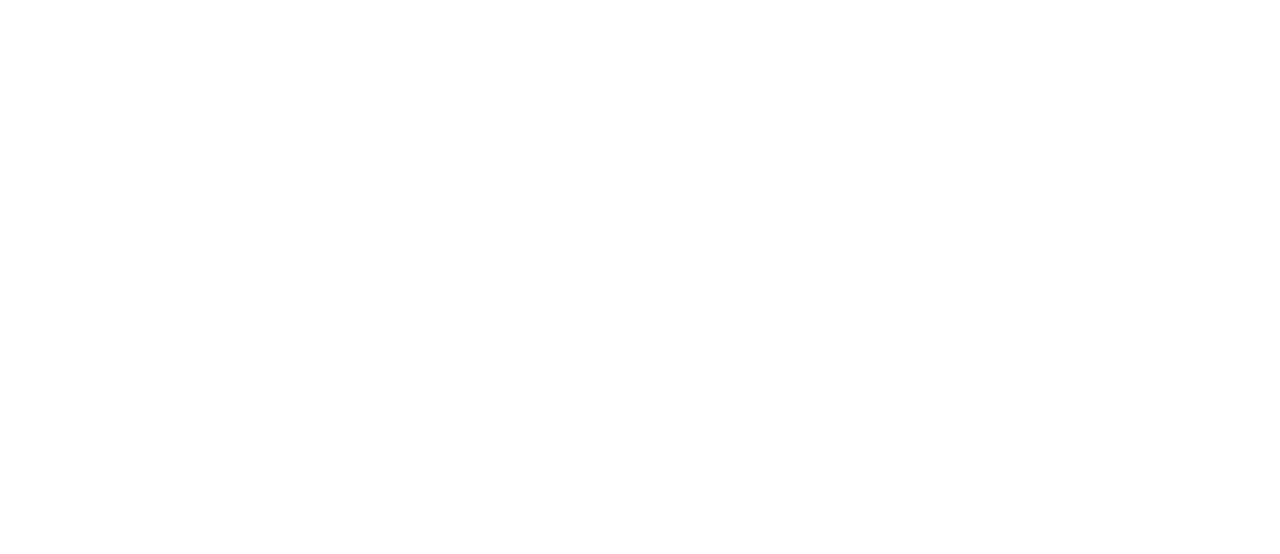
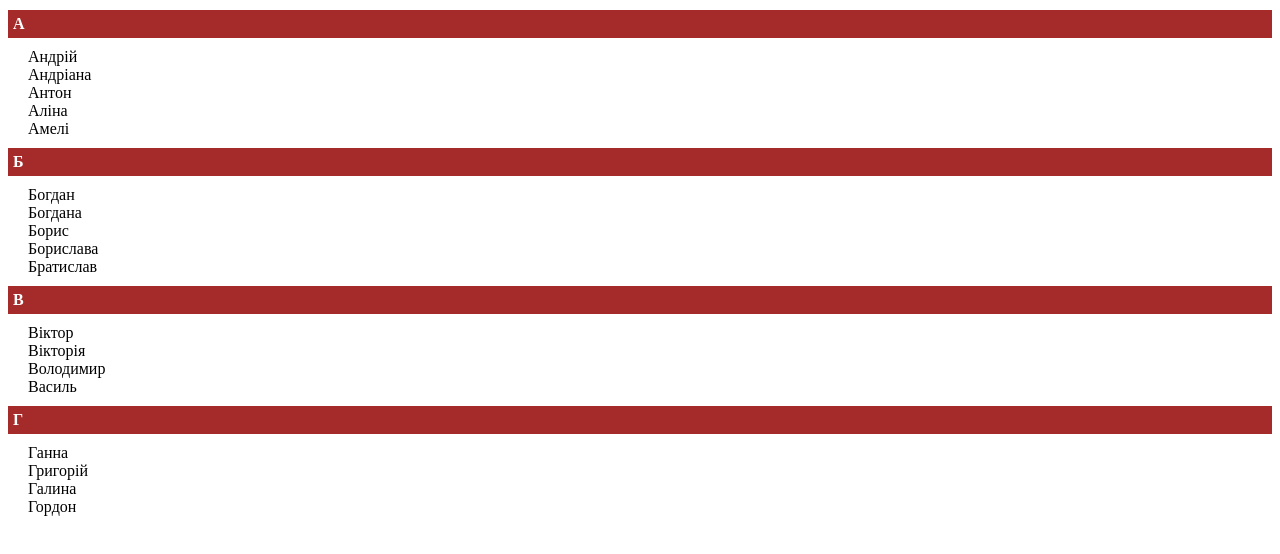
Before and after one commit to drsckarasu/mainAcademy, a plain HTML site: page lab.html in a window 1280 px wide. Shown: the top 554 px of the page. Drawn offline with Linux system fonts and the light colour scheme.

Commit message:
created list using sticky position

```diff
--- a/lab.css
+++ b/lab.css
@@ -0,0 +1,17 @@
+body{
+    height: 2000px;
+}
+.sticky {
+    position: -webkit-sticky;
+    position: sticky;
+    top: 0;
+    padding: 5px;
+    background-color: brown;
+    color: white;
+    font-weight: bold;
+    margin: 10px 0;
+}
+p{
+    margin: 0;
+    text-indent: 20px;
+}
--- a/lab.html
+++ b/lab.html
@@ -6,6 +6,35 @@
     <link rel="stylesheet" href="lab.css">
 </head>
 <body>
-
+    <div class="sticky">А</div>
+    <div>
+        <p>Андрій</p>
+        <p>Андріана</p>
+        <p>Антон</p>
+        <p>Аліна</p>
+        <p>Амелі</p>
+    </div>
+    <div class="sticky">Б</div>
+    <div>
+        <p>Богдан</p>
+        <p>Богдана</p>
+        <p>Борис</p>
+        <p>Борислава</p>
+        <p>Братислав</p>
+    </div>
+    <div class="sticky">В</div>
+    <div>
+        <p>Віктор</p>
+        <p>Вікторія</p>
+        <p>Володимир</p>
+        <p>Василь</p>
+    </div>
+    <div class="sticky">Г</div>
+    <div>
+        <p>Ганна</p>
+        <p>Григорій</p>
+        <p>Галина</p>
+        <p>Гордон</p>
+    </div>
 </body>
 </html>
```
